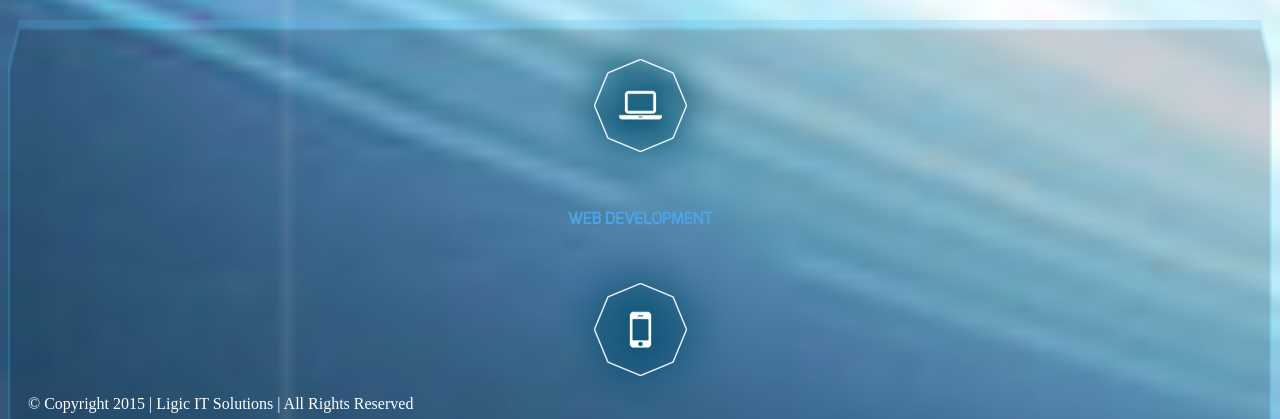
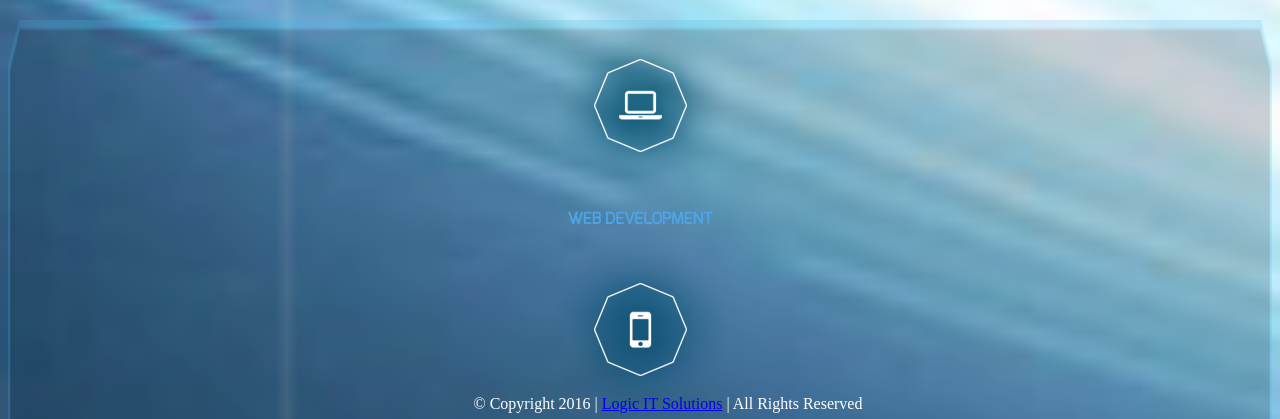
Before and after one commit to Katay/lits-presentation, a website: page index.html in a window 1280 px wide. Shown: the part 381-800 px from the top of the page. Drawn offline with nearby package versions, Linux system fonts and the light colour scheme; files that its build step writes are made by us from their sources; files whose address does not match are found by name.

Commit message:
copyright fix

```diff
--- a/index.html
+++ b/index.html
@@ -324,7 +324,7 @@
     </div>
 
 </div>
-<footer class="footer">&copy; Copyright 2015 | Ligic IT Solutions | All Rights Reserved</footer>
+<footer class="footer"><span>&copy; Copyright 2016 | <a href="https://litslink.com/" target="_blank">Logic IT Solutions</a> | All Rights Reserved</span></footer>
 <script src="dist/javascripts/main.js"></script>
 </body>
 </html>
--- a/src/stylesheets/main.scss
+++ b/src/stylesheets/main.scss
@@ -418,6 +418,8 @@ body {
 
   }
   .footer {
+    width: 100%;
+    text-align: center;
     height: 30px;
     line-height: 30px;
     position: fixed;
```
